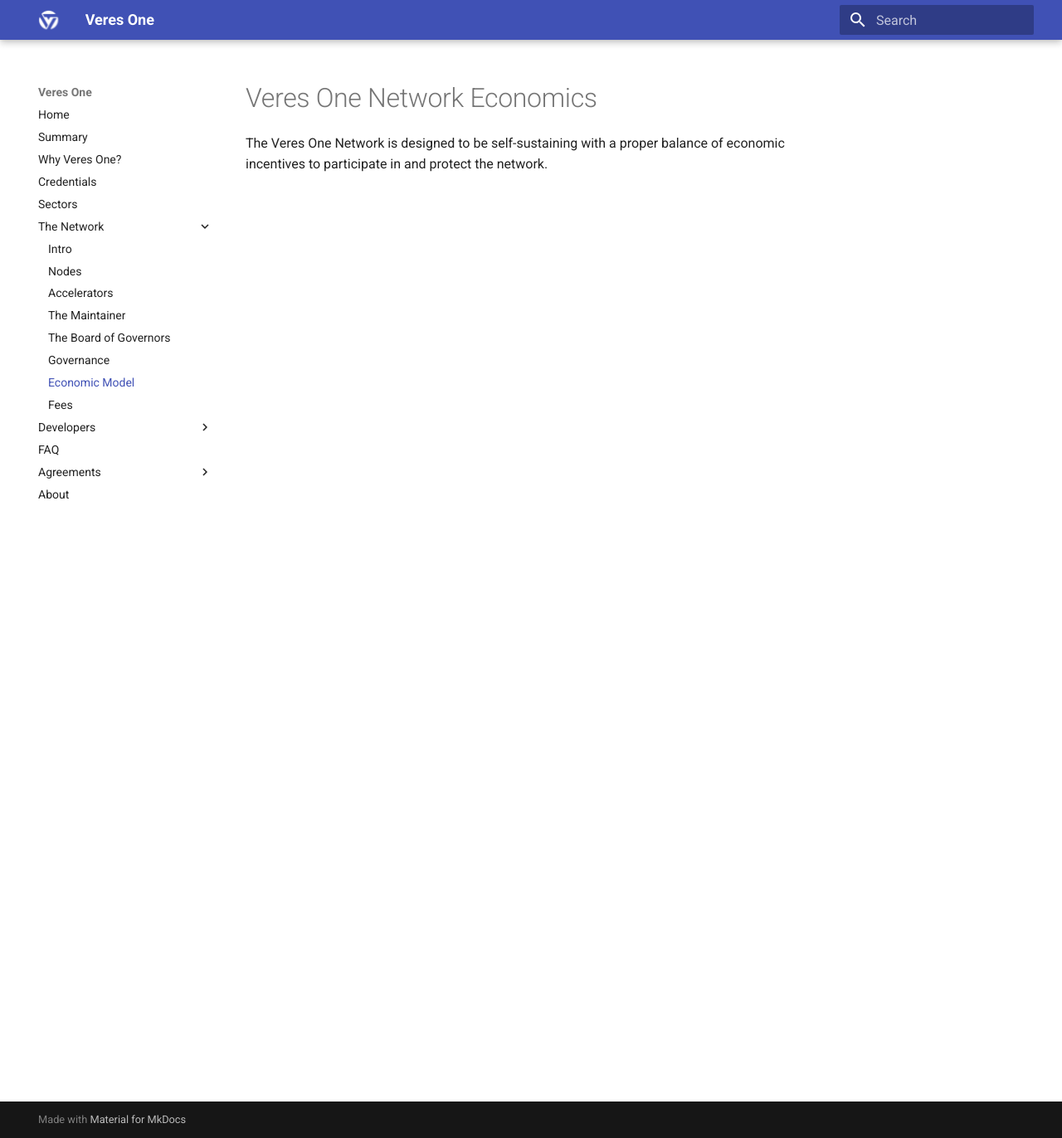
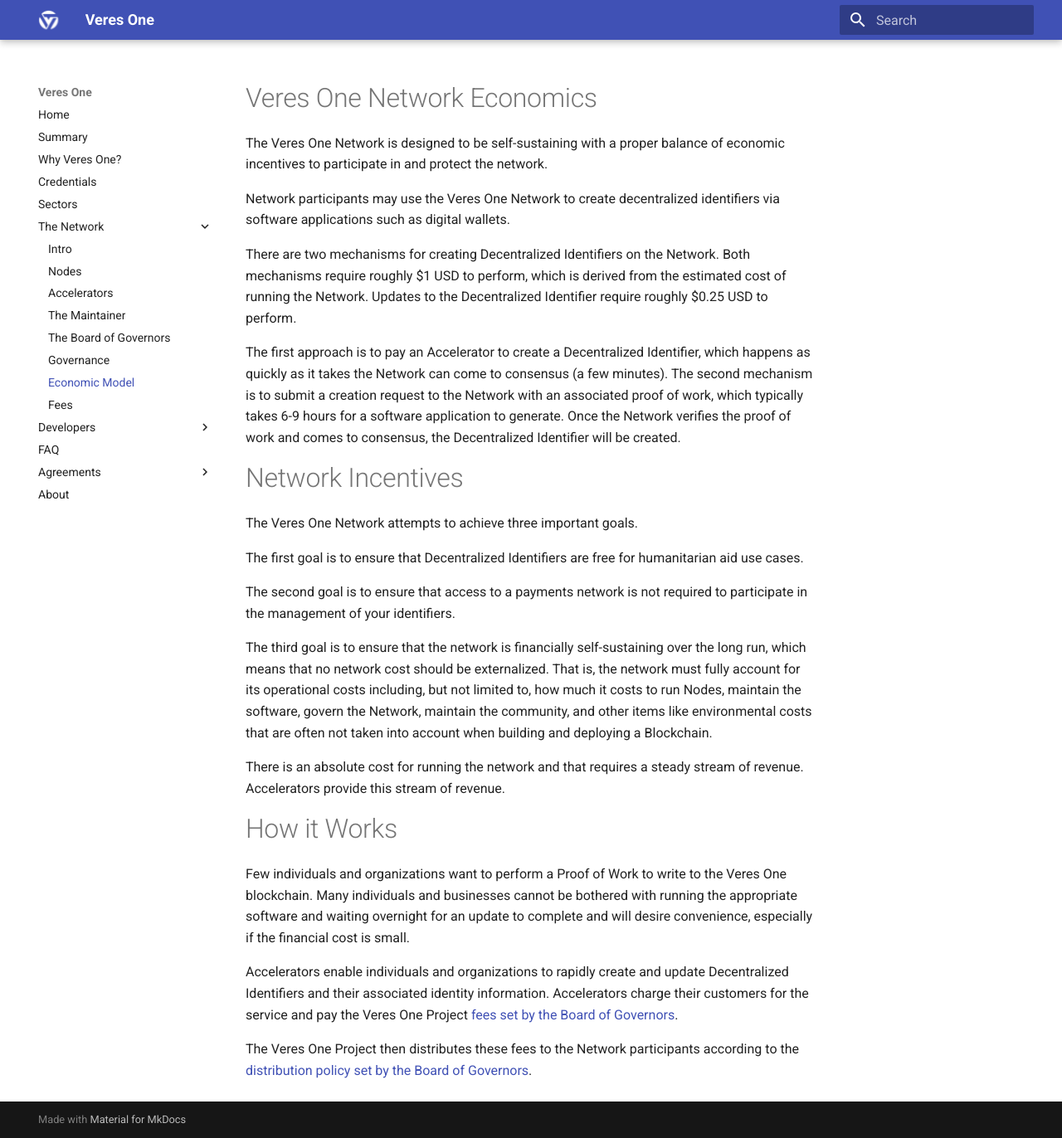
Before and after one commit to veres-one/docs.veres.one, an MkDocs documentation site: the page built from docs/network/economics.md, in a window 1280 px wide and 1372 px high. Shown: the whole window at 83% size. Built offline with MkDocs 1.6.1 and Material for MkDocs 9.7.7, drawn with Linux system fonts in a browser that asks for light colours; old or Windows-style settings are respelled for this version of MkDocs.

Commit message:
Update section on network economics.

```diff
--- a/docs/network/economics.md
+++ b/docs/network/economics.md
@@ -2,3 +2,57 @@
 
 The Veres One Network is designed to be self-sustaining with a proper balance
 of economic incentives to participate in and protect the network.
+
+Network participants may use the Veres One Network to create
+decentralized identifiers via software applications such as digital wallets.
+
+There are two mechanisms for creating Decentralized Identifiers on the Network.
+Both mechanisms require roughly $1 USD to perform, which is derived from the
+estimated cost of running the Network. Updates to the Decentralized
+Identifier require roughly $0.25 USD to perform.
+
+The first approach is to pay an Accelerator to create a
+Decentralized Identifier, which happens as quickly as it takes the Network
+can come to consensus (a few minutes). The second mechanism is to submit a
+creation request to the Network with an associated proof of work, which
+typically takes 6-9 hours for a software application to generate. Once the
+Network verifies the proof of work and comes to consensus, the Decentralized
+Identifier will be created.
+
+# Network Incentives
+
+The Veres One Network attempts to achieve three important goals.
+
+The first goal is to ensure that Decentralized Identifiers are free for
+humanitarian aid use cases.
+
+The second goal is to ensure that access to a payments network is not
+required to participate in the management of your identifiers.
+
+The third goal is to ensure that the network is financially self-sustaining
+over the long run, which means that no network cost should be externalized.
+That is, the network must fully account for its operational costs including,
+but not limited to, how much it costs to run Nodes, maintain the software,
+govern the Network, maintain the community, and other items like environmental
+costs that are often not taken into account when building and deploying a
+Blockchain.
+
+There is an absolute cost for running the network and that requires a steady
+stream of revenue. Accelerators provide this stream of revenue.
+
+# How it Works
+
+Few individuals and organizations want to perform a Proof of Work to write
+to the Veres One blockchain. Many individuals and businesses cannot be
+bothered with running the appropriate software and waiting overnight for
+an update to complete and will desire convenience, especially if the
+financial cost is small.
+
+Accelerators enable individuals and organizations to rapidly create and update
+Decentralized Identifiers and their associated identity information.
+Accelerators charge their customers for the service and pay the Veres One
+Project [fees set by the Board of Governors](fees.md).
+
+The Veres One Project then distributes these fees to the Network participants
+according to the
+[distribution policy set by the Board of Governors](distribution.md).
```
